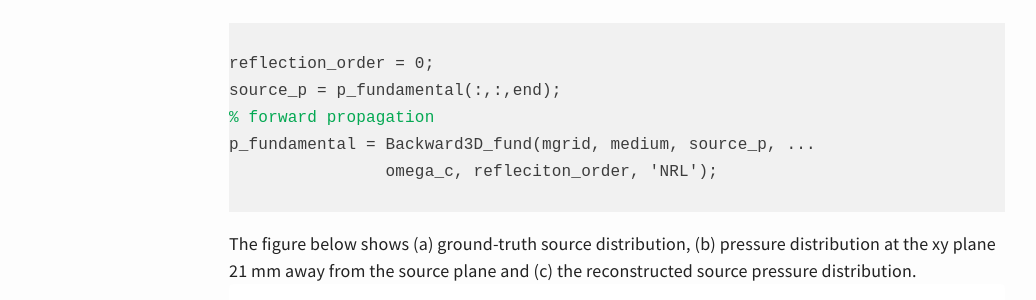
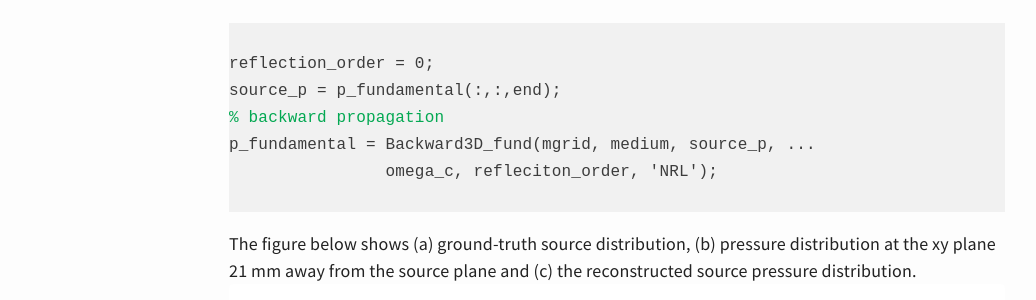
Before and after one commit to m-SOUND/mSOUND, a Jekyll site: the page built from _posts/2019-07-19-FSMDM_3D_multi_sources.html, in a window 1280 px wide and 900 px high, scrolled down 1532 px. Shown: the part 151-451 px from the top of the window, without its empty margins (23-1059 px from the left). Built offline with Jekyll 4.4.1, drawn with Linux system fonts in a browser that asks for light colours.

Commit message:
Update 2019-07-19-FSMDM_3D_multi_sources.html

```diff
--- a/_posts/2019-07-19-FSMDM_3D_multi_sources.html
+++ b/_posts/2019-07-19-FSMDM_3D_multi_sources.html
@@ -67,7 +67,7 @@ p_fundamental = Forward3D_fund(mgrid, medium, source_p, ...
 <pre> <code>
 reflection_order = 0;
 source_p = p_fundamental(:,:,end);
-<font color="#03a852">% forward propagation </font>
+<font color="#03a852">% backward propagation </font>
 p_fundamental = Backward3D_fund(mgrid, medium, source_p, ...
                 omega_c, refleciton_order, 'NRL');
 </code> </pre>
```
